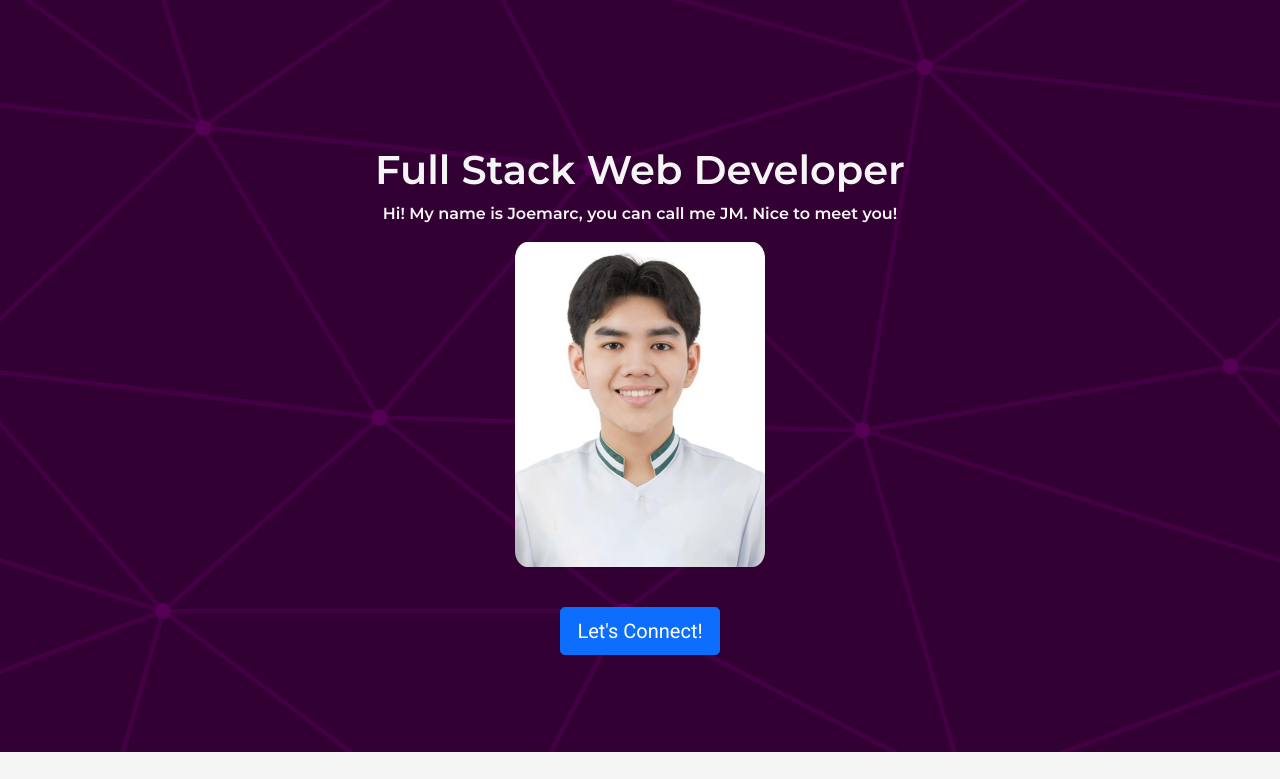
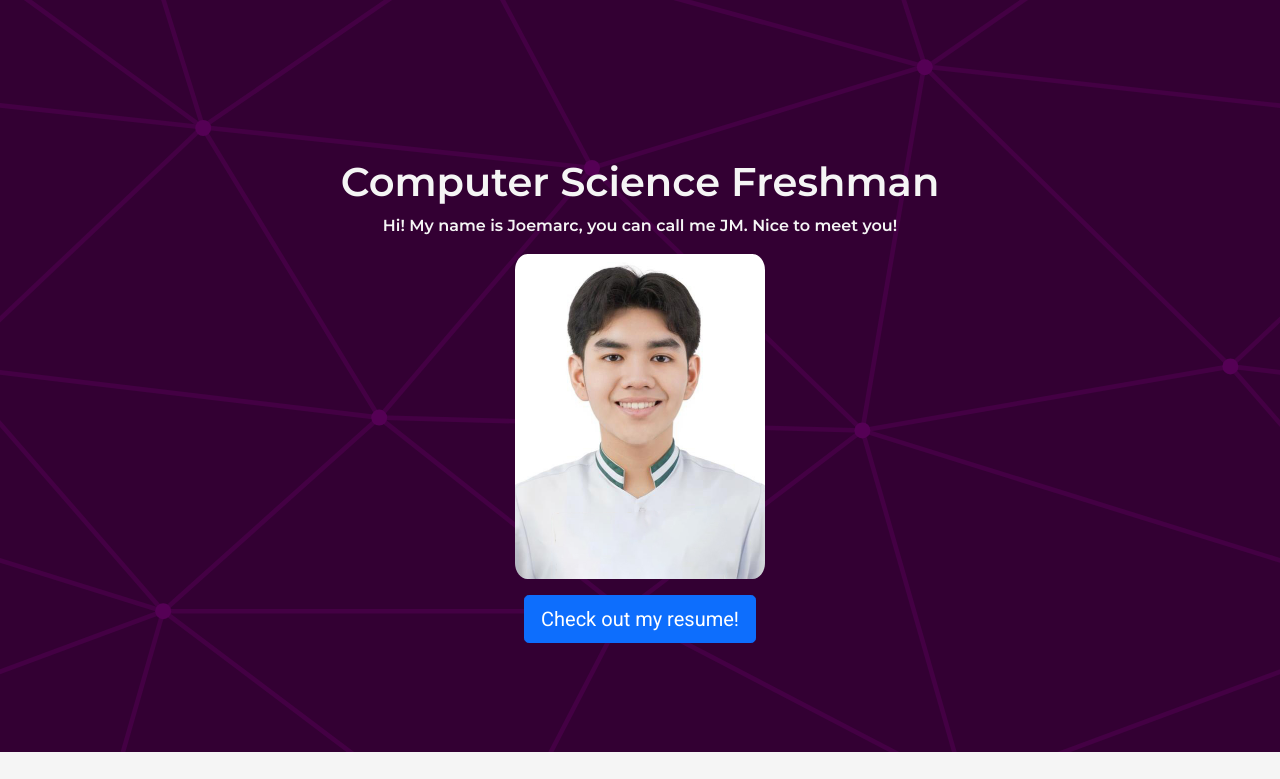
Before and after one commit to Joemarc535/fcb_portfolio, a plain HTML site: page index.html in a window 1280 px wide. Shown: the top 779 px of the page. Drawn offline with nearby package versions, Linux system fonts and the light colour scheme.

Commit message:
10-21-24

```diff
--- a/index.html
+++ b/index.html
@@ -29,13 +29,12 @@
 		<!-- Center contents, mt-5 = margin from top -->
 		<section class="text-center mt-5" id="landing">
 
-			<h1 style="color: whitesmoke;">Full Stack Web Developer</h1>
+			<h1 style="color: whitesmoke;">Computer Science Freshman</h1>
 			<p style="color: whitesmoke;">Hi! My name is Joemarc, you can call me JM. Nice to meet you!</p>
 
 			<img src=".\images\jm_castillo.jpg" id="profile" class="img-fluid">
 			<!-- img-fluid = avoids overflowing of image -->
-			<br>
-			<a href="mailto: jmcas88@gmail.com" class="btn btn-primary btn-lg mt-3">Let's Connect!</a>
+			<a href="https://www.researchgate.net/publication/383087692_Stolen_youth_Case_study_on_psychological_effects_of_parental_separation" class="btn btn-primary btn-lg mt-3">Check out my resume!</a>
 
 
 		</section>
```
Also changed, not shown: 1 other file.
